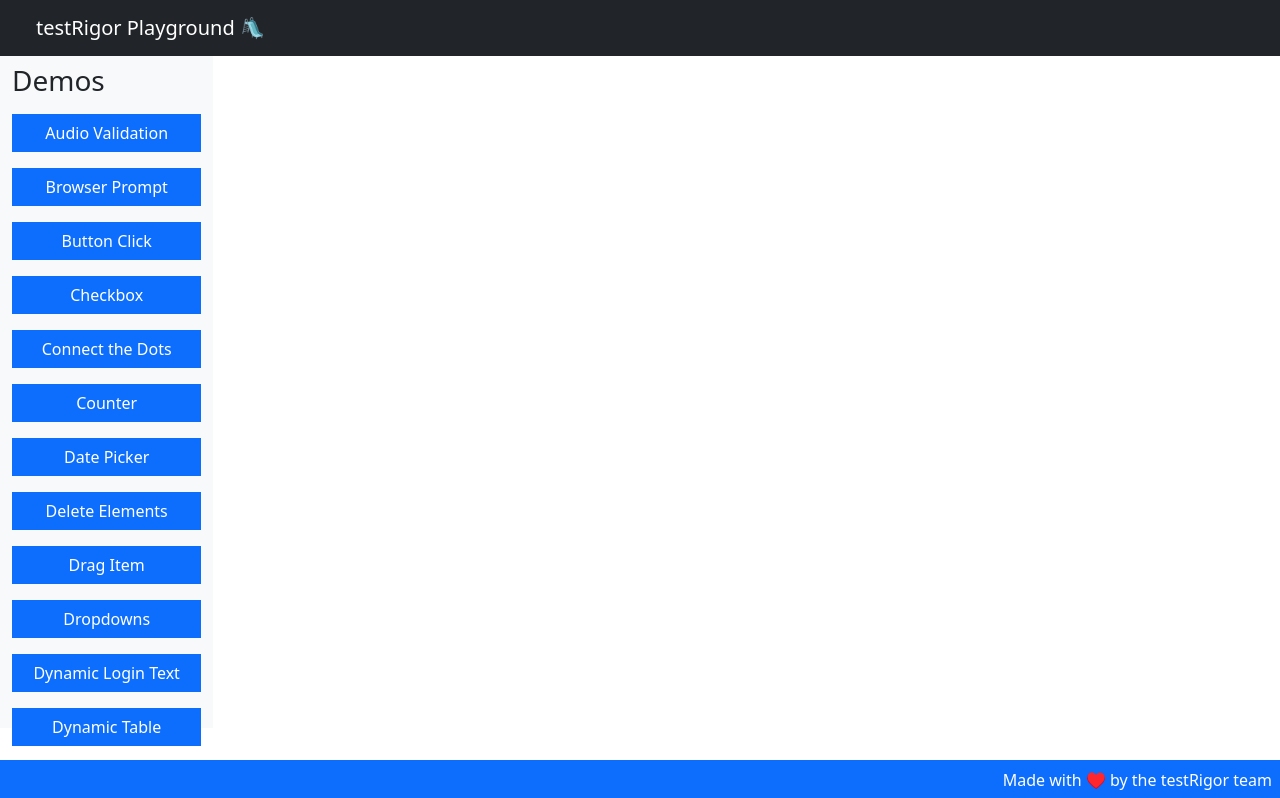
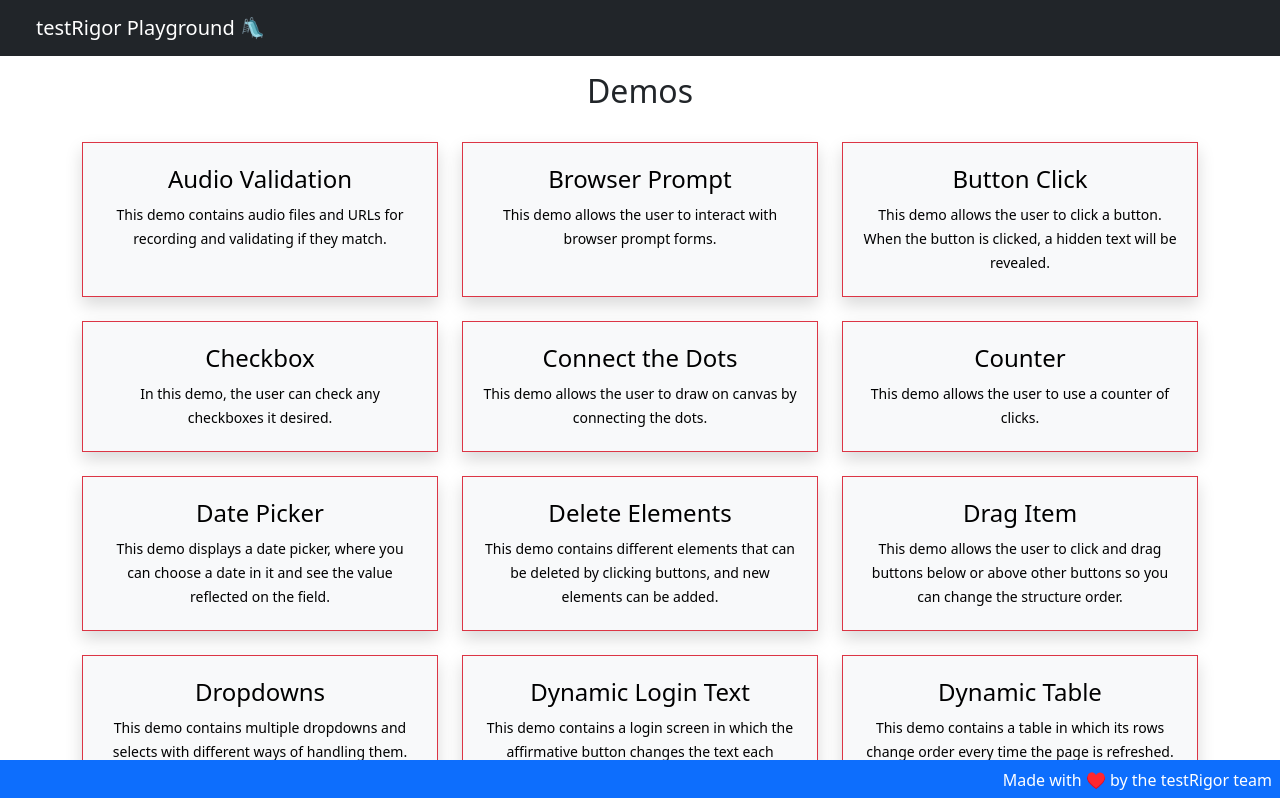
Before and after one commit to thiagonunes11/testRigorPlayground, a React (Vite) app: page / in a window 1280 px wide. Shown: the top 798 px of the page. Built offline with nearby package versions, Linux system fonts and the light colour scheme; the HTML template or start-up script is replaced by a standard one.

Commit message:
Changes the pages from js to jsx and fixes the HomePage

```diff
--- a/src/App.jsx
+++ b/src/App.jsx
@@ -24,73 +24,32 @@
 import DynamicTable from './pages/dynamicTable';
 import TableRelativePosition from './pages/tableRelativePosition';
 import Dropdowns from './pages/dropdowns'
-import LongClick from './pages/longClick';
-import ScrollDown from './pages/scrollDown';
 import VideoPlayer from './pages/video';
 import CheckboxPage from './pages/checkbox';
 import RadioButtons from './pages/radioButtons';
 
-
 function App() {
     return (
         <Router>
-            <div>
-                <Navbar fixed="top" bg="dark" variant="dark">
-                    <Container fluid>
-                        <Navbar.Brand href="/" className="mx-4">testRigor Playground 🛝</Navbar.Brand>
-                    </Container>
-                </Navbar>
-
-                <Container fluid className="vh-100 pt-5 pb-5">
-                    <Row className="h-100 pb-4">
-                        <Col xs={2} className="bg-light sidebar h-100 pt-3 pb-2">
-                            <h3>Demos</h3>
-                            <div style={{ height: '100%', overflowY: 'auto' }}>
-                                <Sidebar/>
-                            </div>
-                        </Col>
-                        <Col xs={10} className="bg-white main h-100">
-                            <div style={{ height: '100%', overflowY: 'auto' }}>
             <Routes>
+                <Route path="/" element={<HomePage />} />
                 {/*
-
                 <Route path="/audioValidation" element={<AudioValidation />} />
                 <Route path="/browserPrompt" element={<BrowserPrompt />} />
-                                <Route path="/checkbox" element={<Checkbox />} />
                 <Route path="/connectTheDots" element={<ConnectTheDots />} />
                 <Route path="/datePicker" element={<DatePicker />} />
                 <Route path="/deleteElements" element={<DeleteElements />} />
-                                <Route path="/dropdowns" element={<Dropdowns />} />
                 <Route path="/dynamicLoginText" element={<DynamicLoginText />} />
-                                <Route path="/dynamicTable" element={<DynamicTable />} />
                 <Route path="/longClick" element={<LongClick />} />
                 <Route path="/modalPopup" element={<ModalPopup />} />
                 <Route path="/nestedIframes" element={<NestedIframes />} />
-                                <Route path="/radioButtons" element={<RadioButtons />} />
                 <Route path="/regex" element={<Regex />} />
-                                <Route path="/tableRelativePosition" element={<RelativePositionTable />} />
                 <Route path="/rightClick" element={<RightClick />} />
                 <Route path="/scrollDown" element={<ScrollDown />} />
                 <Route path="/shadowDom" element={<ShadowDom />} />
                 <Route path="/similarPages" element={<SimilarPages />} />
                 <Route path="/svgElements" element={<SvgElements />} />
-                                <Route path="/video" element={<VideoPlayback />} />*/}
-                                    <Route path="/waitMessage" element={<WaitForMessage />} />
-                                    {/* <Route path="/audioValidation" element={<AudioValidation />} /> */}
-                                    {/* <Route path="/browserPrompt" element={<BrowserPrompt />} /> */}
-                                    {/* <Route path="/connectTheDots" element={<ConnectTheDots />} /> */}
-                                    {/* <Route path="/datePicker" element={<DatePicker />} /> */}
-                                    {/* <Route path="/deleteElements" element={<DeleteElements />} /> */}
-                                    {/* <Route path="/dynamicLoginText" element={<DynamicLoginText />} /> */}
-                                    {/* <Route path="/modalPopup" element={<ModalPopup />} /> */}
-                                    {/* <Route path="/nestedIframes" element={<NestedIframes />} /> */}
-                                    {/* <Route path="/regex" element={<Regex />} /> */}
-                                    {/* <Route path="/rightClick" element={<RightClick />} /> */}
-                                    {/* <Route path="/shadowDom" element={<ShadowDom />} /> */}
-                                    {/* <Route path="/similarPages" element={<SimilarPages />} /> */}
-                                    {/* <Route path="/svgElements" element={<SvgElements />} /> */}
-                                    <Route path="/scrollDown" element={<ScrollDown />} />
-                                    <Route path="/longClick" element={<LongClick />} />
+                */}
                 <Route path="/dropdowns" element={<Dropdowns />} />
                 <Route path="/tableRelativePosition" element={<TableRelativePosition />} />
                 <Route path="/dynamicTable" element={<DynamicTable />} />
@@ -111,13 +70,6 @@
                 <Route path="/checkbox" element={<CheckboxPage />} />
                 <Route path="/radioButtons" element={<RadioButtons />} />
             </Routes>
-                            </div>
-                        </Col>
-                    </Row>
-                </Container>
-
-                <Footer/>
-            </div>
         </Router>
     );
 }
--- a/src/pages/homePage.js
+++ b/src/pages/homePage.jsx
@@ -1,12 +1,12 @@
 import React, { useState } from 'react';
 import { Container, Row, Col, Navbar } from "react-bootstrap"
 
-import DemoBlock from '../components/DemoBlock.js';
+import DemoBlock from '../components/DemoBlock.jsx';
 
-import Footer from '../components//Footer';
+import Footer from '../components/Footer';
 //import Header from './Header'
 import Sidebar from '../components/Sidebar';
-import demos from "../store/demos.js"
+import demos from "../store/demos.jsx"
 
 const HomePage = () => {
     function getDemos() {
```
Also changed, not shown: src/components/DemoBlock.jsx (renamed from src/components/DemoBlock.js), src/store/demos.jsx (renamed from src/store/demos.js). Lines whose indentation alone changed are shown as unchanged.
